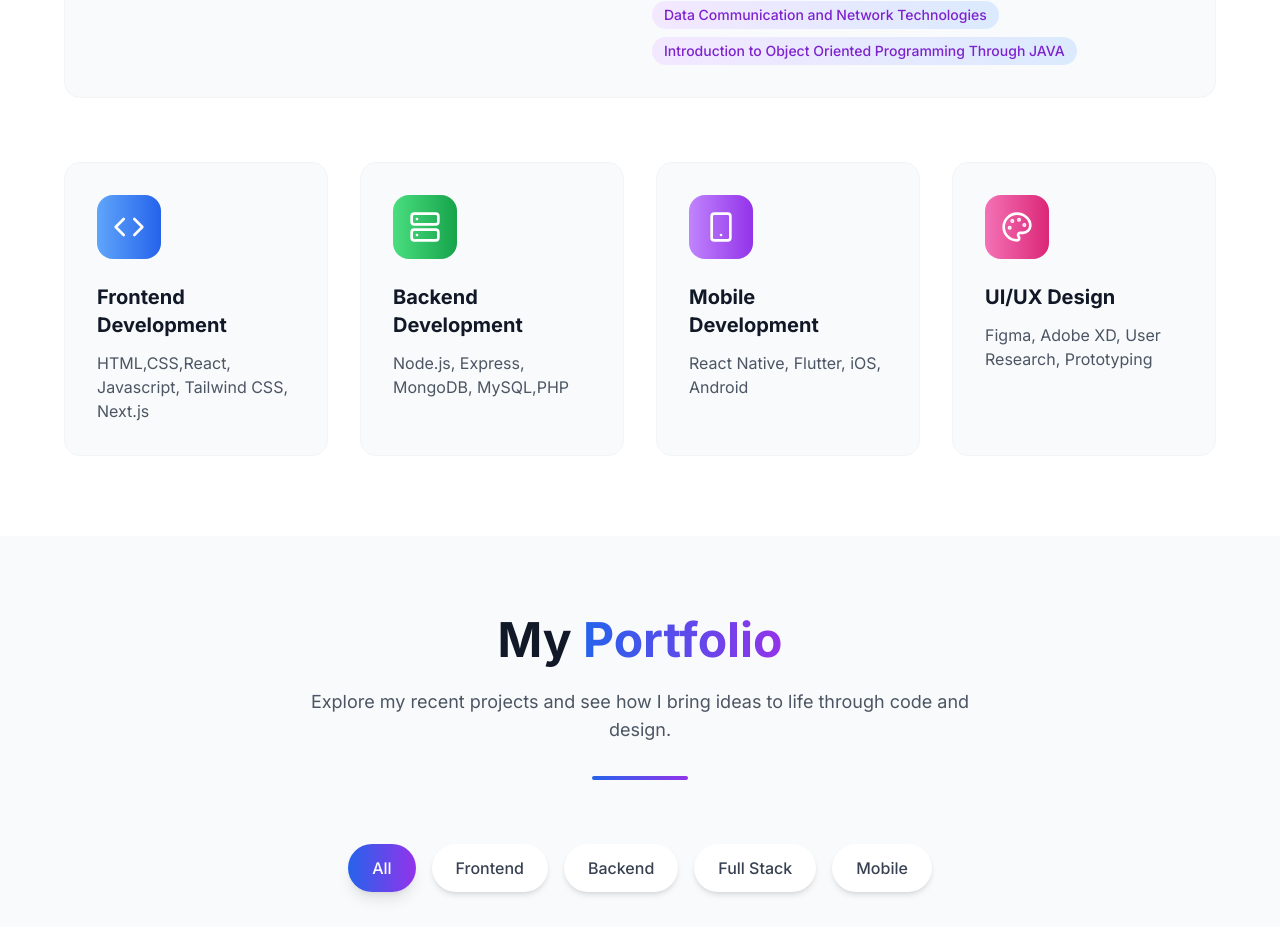
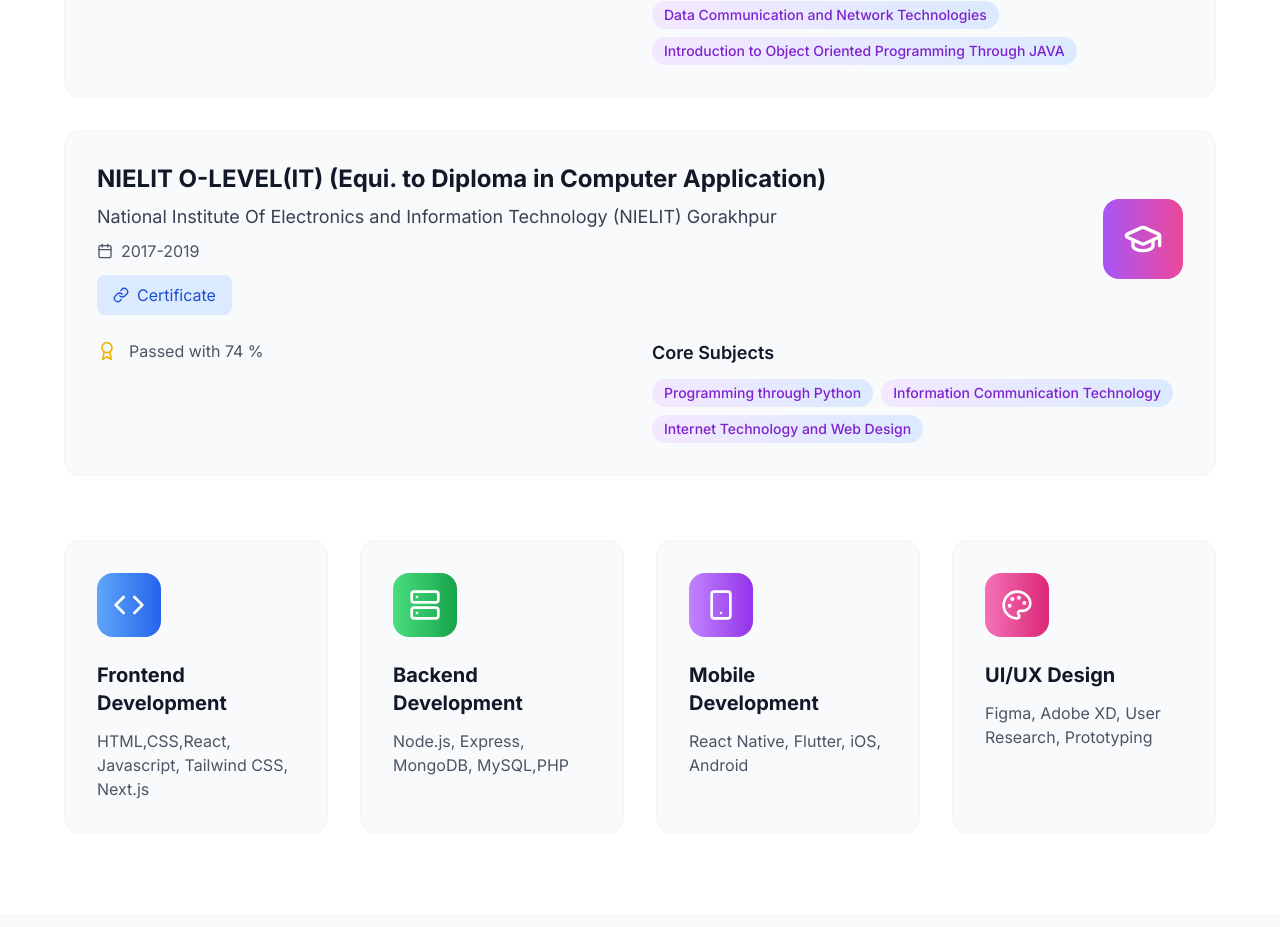
Before and after one commit to abhiGithub302/portfolio, a React (Vite) app: page / in a window 1280 px wide. Shown: the part 5020-5947 px from the top of the page. Built offline with nearby package versions, Linux system fonts and the light colour scheme.

Commit message:
update educationn and experience

```diff
--- a/src/components/About.tsx
+++ b/src/components/About.tsx
@@ -198,27 +198,27 @@ const About: React.FC = () => {
       linkText: 'Certificate',
       color: 'from-purple-500 to-pink-500'
     },
-    // {
-    //   degree: 'NIELIT O-LEVEL(IT) (Equi. to Diploma in Computer Application)',
-    //   institution: 'National Institute Of Electronics and Information Technology (NIELIT) Gorakhpur',
-    //   year: '2017-2019',
-    //   achievements: [
-    //     'Passed with 74 %',
-    //     // 'Built 5 full-stack applications',
-    //     // 'Mentored junior developers',
-    //     // 'Certificate of Excellence'
-    //   ],
-    //   coreSubjects: [
-    //     'Programming through Python',
-    //     'Information Communication Technology',
-    //     ' Internet Technology and Web Design',
-    //     // 'Introduction to DBMS ',
+    {
+      degree: 'NIELIT O-LEVEL(IT) (Equi. to Diploma in Computer Application)',
+      institution: 'National Institute Of Electronics and Information Technology (NIELIT) Gorakhpur',
+      year: '2017-2019',
+      achievements: [
+        'Passed with 74 %',
+        // 'Built 5 full-stack applications',
+        // 'Mentored junior developers',
+        // 'Certificate of Excellence'
+      ],
+      coreSubjects: [
+        'Programming through Python',
+        'Information Communication Technology',
+        ' Internet Technology and Web Design',
+        // 'Introduction to DBMS ',
 
-    //   ],
-    //   link: 'https://www.dropbox.com/scl/fi/026vvlm80g76473lpapes/O_LEVEL_SIgned.pdf?rlkey=me6yri7wy7yvvm447f87j9zwv&st=wri4mdod&dl=0',
-    //   linkText: 'Certificate',
-    //   color: 'from-purple-500 to-pink-500'
-    // }
+      ],
+      link: 'https://www.dropbox.com/scl/fi/026vvlm80g76473lpapes/O_LEVEL_SIgned.pdf?rlkey=me6yri7wy7yvvm447f87j9zwv&st=wri4mdod&dl=0',
+      linkText: 'Certificate',
+      color: 'from-purple-500 to-pink-500'
+    }
   ];
 
   const containerVariants = {
```
